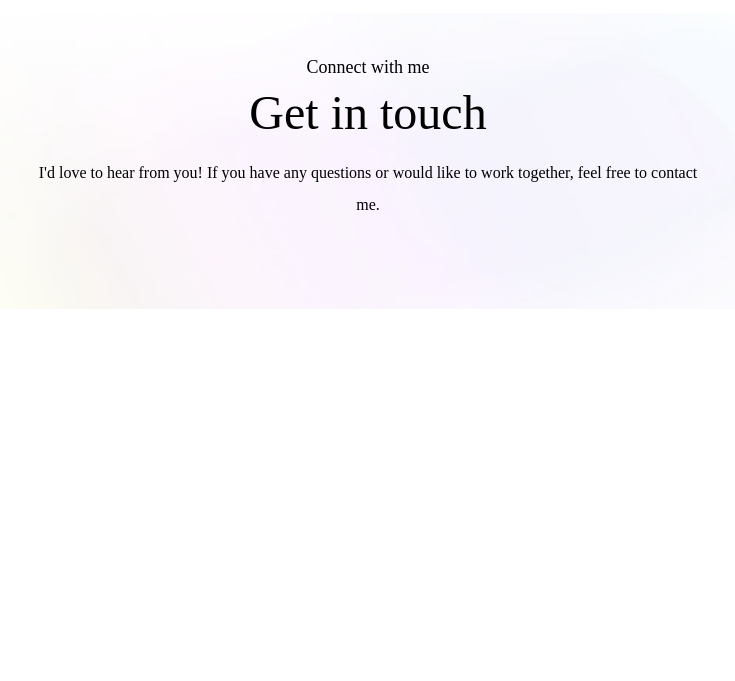
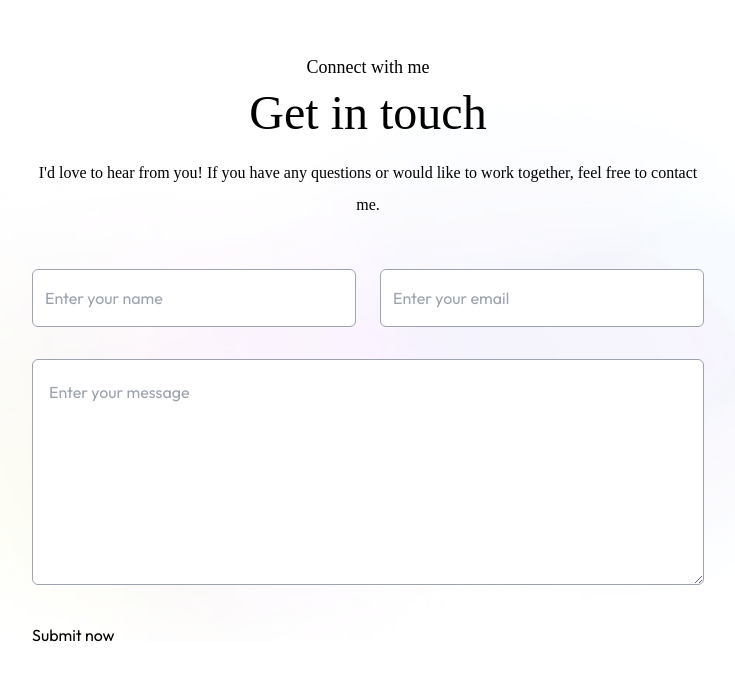
Before and after one commit to Delta-ReFz/PortfolioV2, a Next.js app in the folder portfoliov2/: page / in a window 1280 px wide. Shown: the part 3534-4215 px from the top of the page, without its empty margins (272-1007 px from the left). Before the commit the page ends 3843 px from the top, so only its background shows below. Built offline with nearby package versions, Linux system fonts and the light colour scheme; a web font is replaced by a local one.

Commit message:
CSS for the form

```diff
--- a/portfoliov2/components/Contact.jsx
+++ b/portfoliov2/components/Contact.jsx
@@ -3,12 +3,27 @@ import React from 'react'
 const Contact = () => {
     return (
 
-       <div id='#contact' className='w-full px-[12%] py-10 scroll-mt-20 bg-[url("/footer-bg-color.png")] bg-no-repeat bg-center bg-[length:90%_auto]'>
+        <div id='#contact' className='w-full px-[12%] py-10 scroll-mt-20 bg-[url("/footer-bg-color.png")] bg-no-repeat bg-center bg-[length:90%_auto]'>
             <h4 className='text-center mb-2 text-lg font-Ovo'>Connect with me</h4>
             <h2 className='text-center text-5xl font-Ovo'>Get in touch</h2>
             <p className='text-center max-w-2xl mx-auto mt-5 mb-12 font-Ovo'>
                 I'd love to hear from you! If you have any questions or would like to work together, feel free to contact me.
             </p>
+
+            <form className='max-w-2xl mx-auto'>
+
+                <div className='grid grid-cols-auto gap-6 mt-10  mb-8'>
+
+                    <input type="text" placeholder='Enter your name' required className='flex-1 p-3 outline-none border-[0.5px] border-gray-400 rounded-md bg-white'/>
+                    <input type="email" placeholder='Enter your email' required className='flex-1 p-3 outline-none border-[0.5px] border-gray-400 rounded-md bg-white' />
+
+                </div>
+
+                <textarea rows='6' placeholder='Enter your message' required className='w-full p-4 outline-none border-[0.5px] border-gray-400 rounded-md bg-white mb-6' ></textarea>
+
+                <button type='submit'>Submit now</button>
+
+            </form>
         </div>
     )
 }
```
